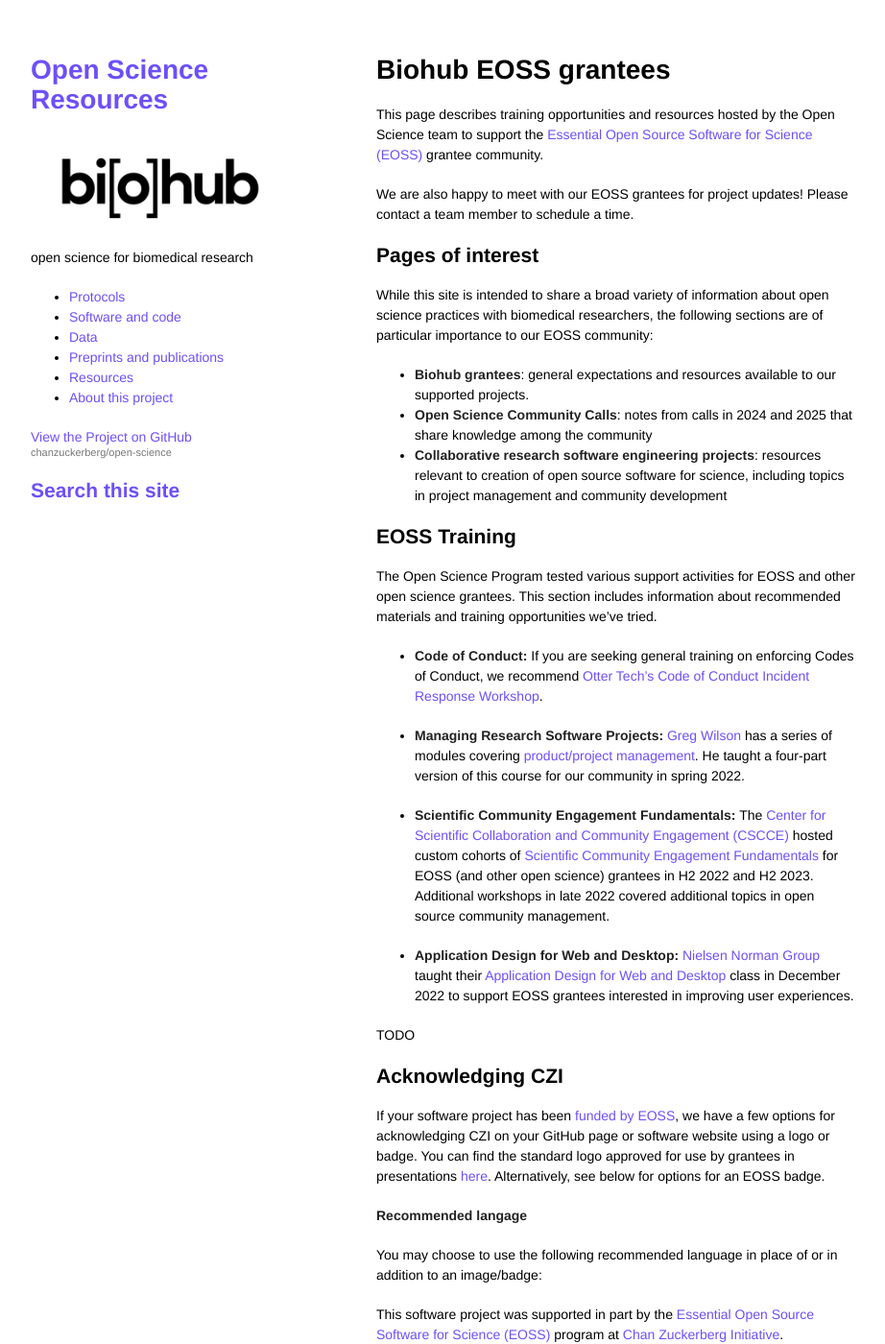
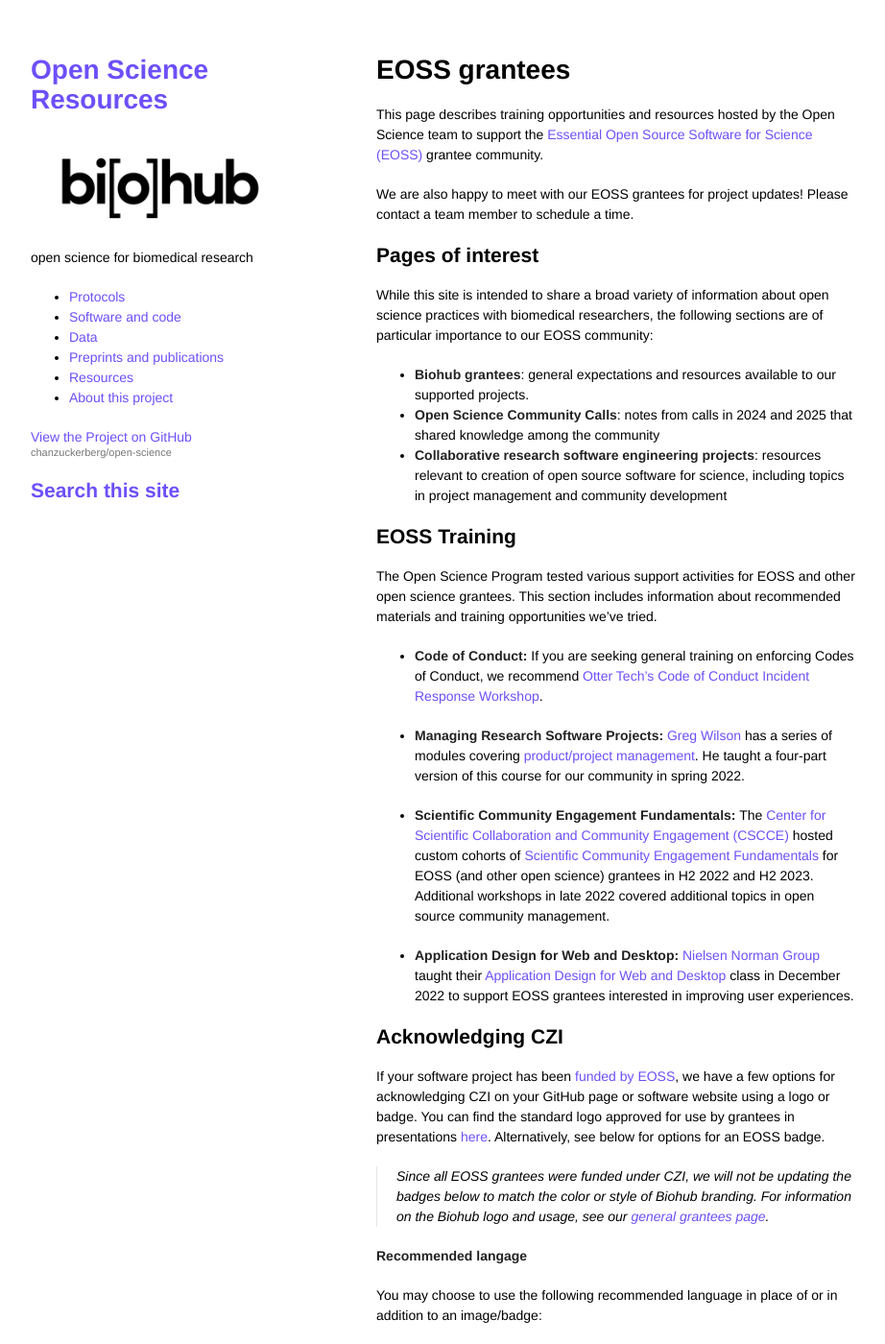
Before and after one commit to chanzuckerberg/open-science, a Jekyll site: the page built from eoss-grantees.md, in a window 1280 px wide and 1400 px high. Shown: the whole window at 96% size, without its empty margins (178-1100 px from the left). Built offline with Jekyll 4.4.1, drawn with Linux system fonts in a browser that asks for light colours.

Commit message:
more CZI -> Biohub for grantee instructions

```diff
--- a/eoss-grantees.md
+++ b/eoss-grantees.md
@@ -16,7 +16,7 @@ open science practices with biomedical researchers,
 the following sections are of particular importance to our EOSS community:
 
 - [**Biohub grantees**](/open-science/czi-grantees): general expectations and resources available to our supported projects.
-- [**Open Science Community Calls**](/open-science/opensci-communitycalls): notes from calls in 2024 and 2025 that share knowledge among the community
+- [**Open Science Community Calls**](/open-science/opensci-communitycalls): notes from calls in 2024 and 2025 that shared knowledge among the community
 - [**Collaborative research software engineering projects**](/open-science/code/os-projects): resources relevant to creation of open source software for science, including topics in project management and community development
 
 ## EOSS Training
@@ -32,13 +32,17 @@ This section includes information about recommended materials and training oppor
 
 - **Application Design for Web and Desktop:** [Nielsen Norman Group](https://www.nngroup.com/) taught their [Application Design for Web and Desktop](https://www.nngroup.com/courses/application-ux/) class in December 2022 to support EOSS grantees interested in improving user experiences.
 
-TODO
 ## Acknowledging CZI
 
 If your software project has been [funded by EOSS](https://chanzuckerberg.com/eoss/proposals/),
 we have a few options for acknowledging CZI on your GitHub page or software website using a logo or badge.
 You can find the standard logo approved for use by grantees in presentations [here](/open-science/czi-grantees#other-expectations).
 Alternatively, see below for options for an EOSS badge.
+
+> Since all EOSS grantees were funded under CZI,
+> we will not be updating the badges below to match the color or style of Biohub branding.
+> For information on the Biohub logo and usage,
+> see our [general grantees page](/open-science/czi-grantees).
 
 **Recommended langage**
 
```
Also changed, not shown: other parts of eoss-grantees.md (+1 -1 lines), data_sharing/data_dryad.md (+1 -2 lines), README.md.
